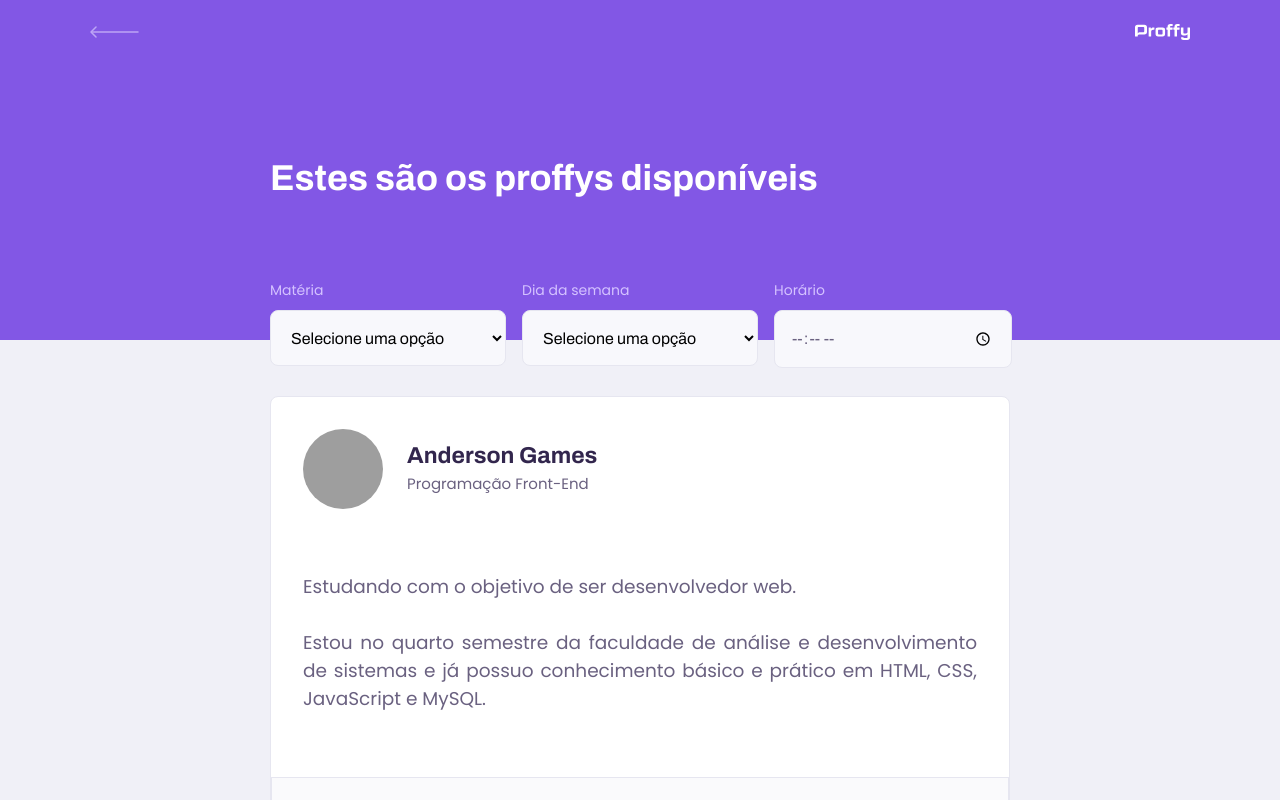
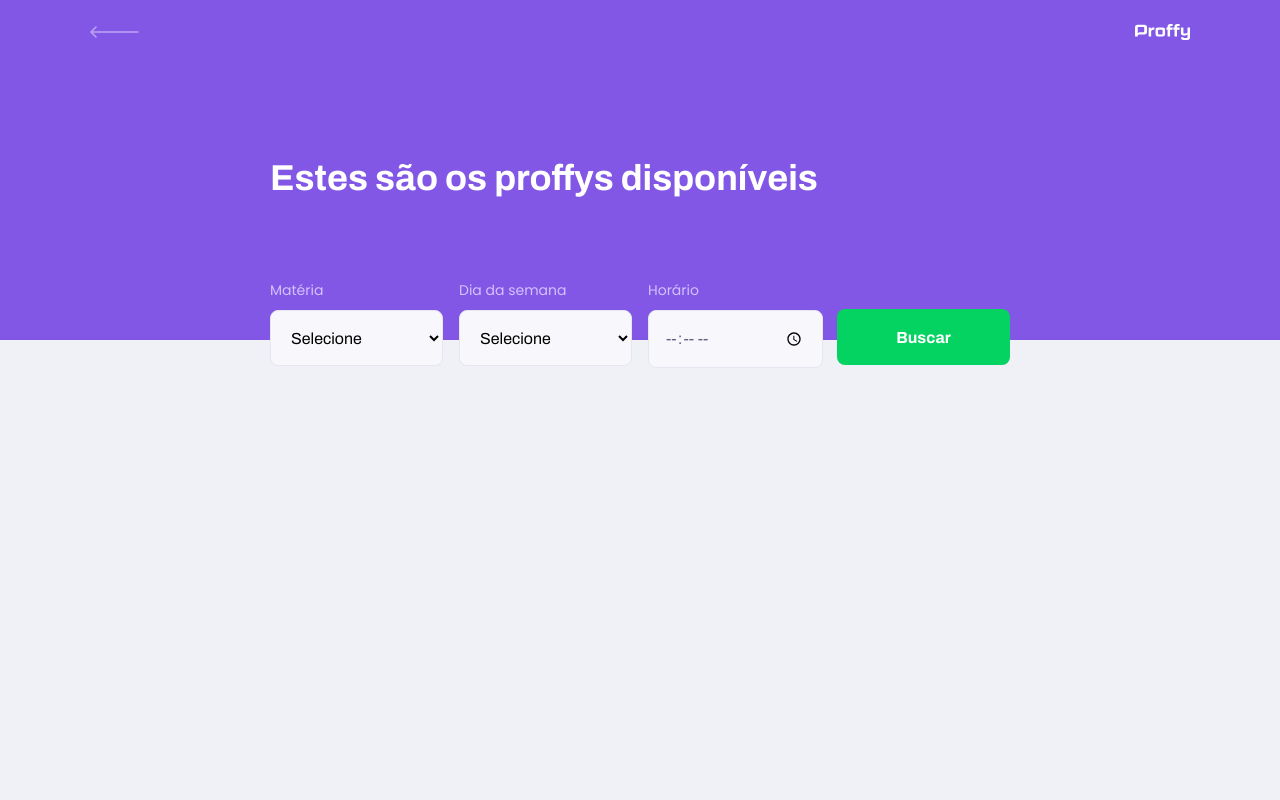
Before and after one commit to andersongames/proffy, a React (Create React App) app in the folder web/: page /study in a window 1280 px wide. Shown: the top 800 px of the page. Built offline with nearby package versions, Linux system fonts and the light colour scheme; grey boxes are pictures that could not be loaded; the HTML template or start-up script is replaced by a standard one.

Commit message:
TeacherList search

```diff
--- a/web/src/components/Select/index.tsx
+++ b/web/src/components/Select/index.tsx
@@ -16,7 +16,7 @@ const Select: React.FC<SelectProps> = ({ label, name, options, ...rest }) => {
         <div className="select-block">
             <label htmlFor={ name }>{ label }</label>
             <select value="" id={ name } { ...rest }>
-                <option value="" disabled hidden>Selecione uma opção</option>
+                <option value="" disabled hidden>Selecione</option>
 
                 {options.map(option => {
                     return <option key={ option.value } value={ option.value }>{ option.label }</option>
--- a/web/src/components/TeacherItem/index.tsx
+++ b/web/src/components/TeacherItem/index.tsx
@@ -4,30 +4,40 @@ import whatsappIcon from '../../assets/images/icons/whatsapp.svg';
 
 import './styles.css';
 
-function TeacherItem() {
+export interface Teacher {
+    id: number;
+    avatar: string;
+    bio: string;
+    cost: number;
+    name: string;
+    subject: string;
+    whatsapp: string;
+}
+
+interface TeacherItemProps {
+    classInfo: Teacher
+}
+
+const TeacherItem: React.FC<TeacherItemProps> = ({ classInfo }) => {
     return (
         <article className="teacher-item">
         <header>
             <img
-                src="https://avatars1.githubusercontent.com/u/59886134?s=460&u=407d7ce9969c7946d43fe6cbbda7f84c92589da5&v=4"
-                alt="Anderson Games"
+                src={classInfo.avatar}
+                alt={classInfo.name}
             />
             <div>
-                <strong>Anderson Games</strong>
-                <span>Programação Front-End</span>
+                <strong>{classInfo.name}</strong>
+                <span>{classInfo.subject}</span>
             </div>
         </header>
 
-        <p>
-        Estudando com o objetivo de ser desenvolvedor web.
-        <br /><br />
-        Estou no quarto semestre da faculdade de análise e desenvolvimento de sistemas e já possuo conhecimento básico e prático em HTML, CSS, JavaScript e MySQL.
-        </p>
+        <p>{classInfo.bio}</p>
 
         <footer>
             <p>
                 Preço/Hora
-                <strong>R$ 80,00</strong>
+                <strong>R$ {classInfo.cost}</strong>
             </p>
             <button type="button">
                 <img src={whatsappIcon} alt="Whatsapp"/>
--- a/web/src/pages/TeacherForm/index.tsx
+++ b/web/src/pages/TeacherForm/index.tsx
@@ -1,4 +1,5 @@
 import React, { useState, FormEvent } from 'react';
+import { useHistory } from 'react-router-dom';
 
 import PageHeader from '../../components/PageHeader';
 import Input from '../../components/Input';
@@ -12,6 +13,8 @@ import api from '../../services/api';
 import './styles.css'
 
 function TeacherForm() {
+    const history = useHistory();
+
     const [name, setName] = useState('');
     const [avatar, setAvatar] = useState('');
     const [whatsapp, setWhatsapp] = useState('');
@@ -55,6 +58,7 @@ function TeacherForm() {
             schedule: scheduleItems
         }).then(() => {
             alert('Cadastro realizado com sucesso!')
+            history.push('/');
         }).catch(() => {
             alert('Erro no cadastro :(')
         })
--- a/web/src/pages/TeacherList/index.tsx
+++ b/web/src/pages/TeacherList/index.tsx
@@ -1,20 +1,44 @@
-import React from 'react';
+import React, { useState, FormEvent } from 'react';
 
 import PageHeader from '../../components/PageHeader';
-import TeacherItem from '../../components/TeacherItem';
+import TeacherItem, { Teacher } from '../../components/TeacherItem';
 import Input from '../../components/Input';
 import Select from '../../components/Select';
+
+import api from '../../services/api';
 
 import './styles.css'
 
 function TeacherList() {
+    const [teachers, setTeachers] = useState([]);
+
+    const [subject, setSubject] = useState('');
+    const [week_day, setWeekDay] = useState('');
+    const [time, setTime] = useState('');
+
+    async function searchTeachers(e: FormEvent) {
+        e.preventDefault();
+
+        const response = await api.get('classes', {
+            params: {
+                subject,
+                week_day,
+                time,
+            }
+        });
+
+        setTeachers(response.data);
+    }
+
     return (
         <div id="page-teacher-list" className="container">
             <PageHeader title='Estes são os proffys disponíveis'>
-                <form id="search-teachers">
+                <form id="search-teachers" onSubmit={searchTeachers}>
                 <Select
                         name='subject'
                         label='Matéria'
+                        value={subject}
+                        onChange={e => setSubject(e.target.value)}
                         options={[
                             { value: 'Artes', label: 'Artes' },
                             { value: 'Biologia', label: 'Biologia' },
@@ -31,6 +55,8 @@ function TeacherList() {
                     <Select
                         name='week_day'
                         label='Dia da semana'
+                        value={week_day}
+                        onChange={e => setWeekDay(e.target.value)}
                         options={[
                             { value: '0', label: 'Domingo' },
                             { value: '1', label: 'Segunda-feira' },
@@ -42,16 +68,24 @@ function TeacherList() {
                         ]}
                     />
 
-                    <Input type='time' name='time' label='Horário' />
+                    <Input
+                        type='time'
+                        name='time'
+                        label='Horário'
+                        value={time}
+                        onChange={e => setTime(e.target.value)}
+                    />
+
+                    <button type="submit">
+                        Buscar
+                    </button>
                 </form>
             </PageHeader>
 
             <main>
-                <TeacherItem />
-                <TeacherItem />
-                <TeacherItem />
-                <TeacherItem />
-                <TeacherItem />
+                {teachers.map((teacher: Teacher) => {
+                    return <TeacherItem key={teacher.id} classInfo={teacher} />
+                })}
             </main>
         </div>
     );
--- a/web/src/pages/TeacherList/styles.css
+++ b/web/src/pages/TeacherList/styles.css
@@ -9,6 +9,27 @@
 
 #search-teachers label {
     color: var(--color-text-in-primary);
+}
+
+#search-teachers button {
+    width: 100%;
+    height: 5.6rem;
+    background: var(--color-secondary);
+    color: var(--color-button-text);
+    border: 0;
+    border-radius: 0.8rem;
+    cursor: pointer;
+    font: 700 1.6rem Archivo;
+    display: flex;
+    align-items: center;
+    justify-content: center;
+    text-decoration: none;
+    transition: background-color 0.2s;
+    margin-top: 3.2rem;
+}
+
+#search-teachers button:hover {
+    background: var(--color-secondary-dark);
 }
 
 #page-teacher-list main {
@@ -23,7 +44,7 @@
 
     #search-teachers {
         display: grid;
-        grid-template-columns: repeat(3, 1fr);
+        grid-template-columns: repeat(4, 1fr);
         column-gap: 16px;
         position: absolute;
         bottom: -28px;
```
Also changed, not shown: 1 other file (tests, documents, lock files or other folders).
